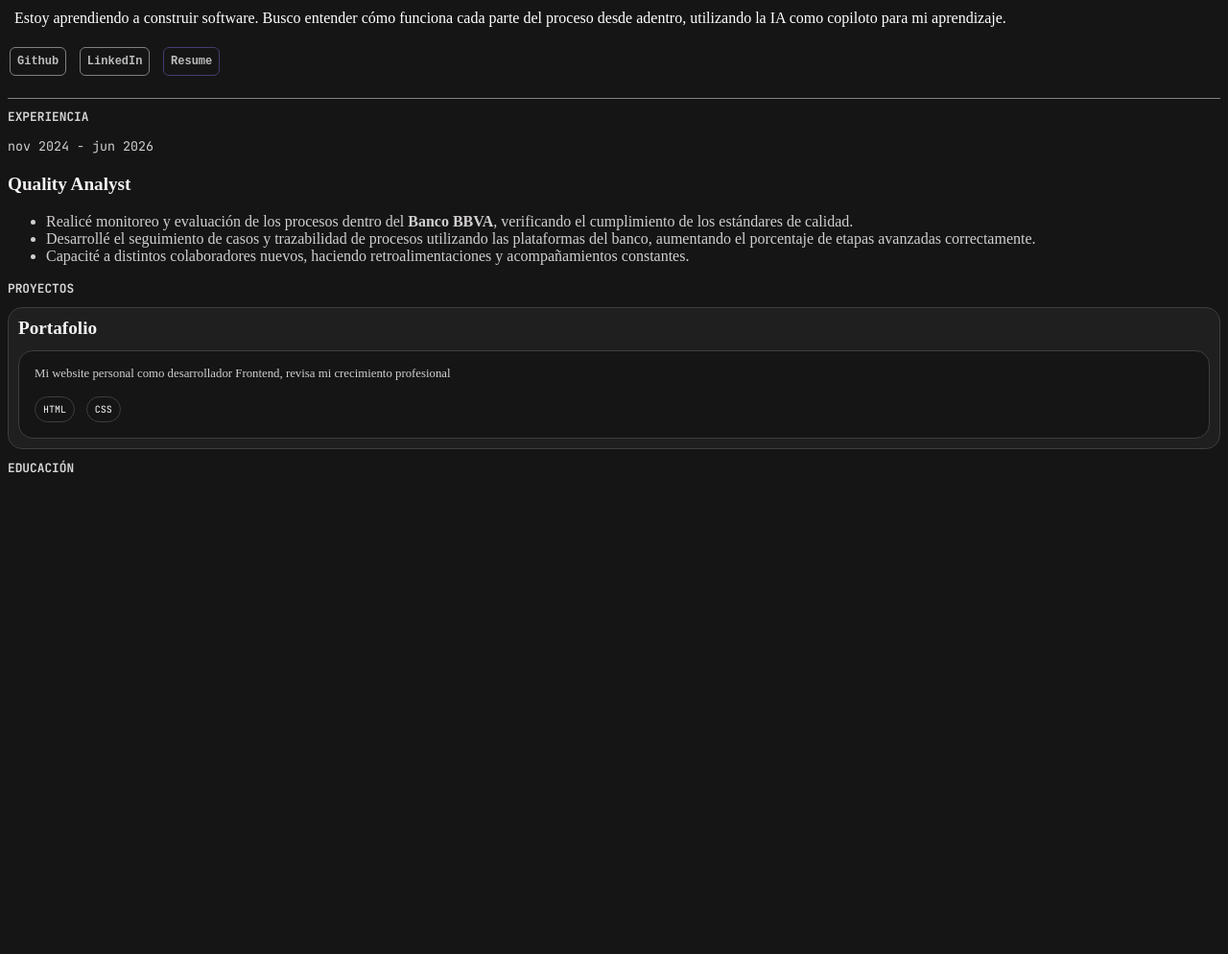
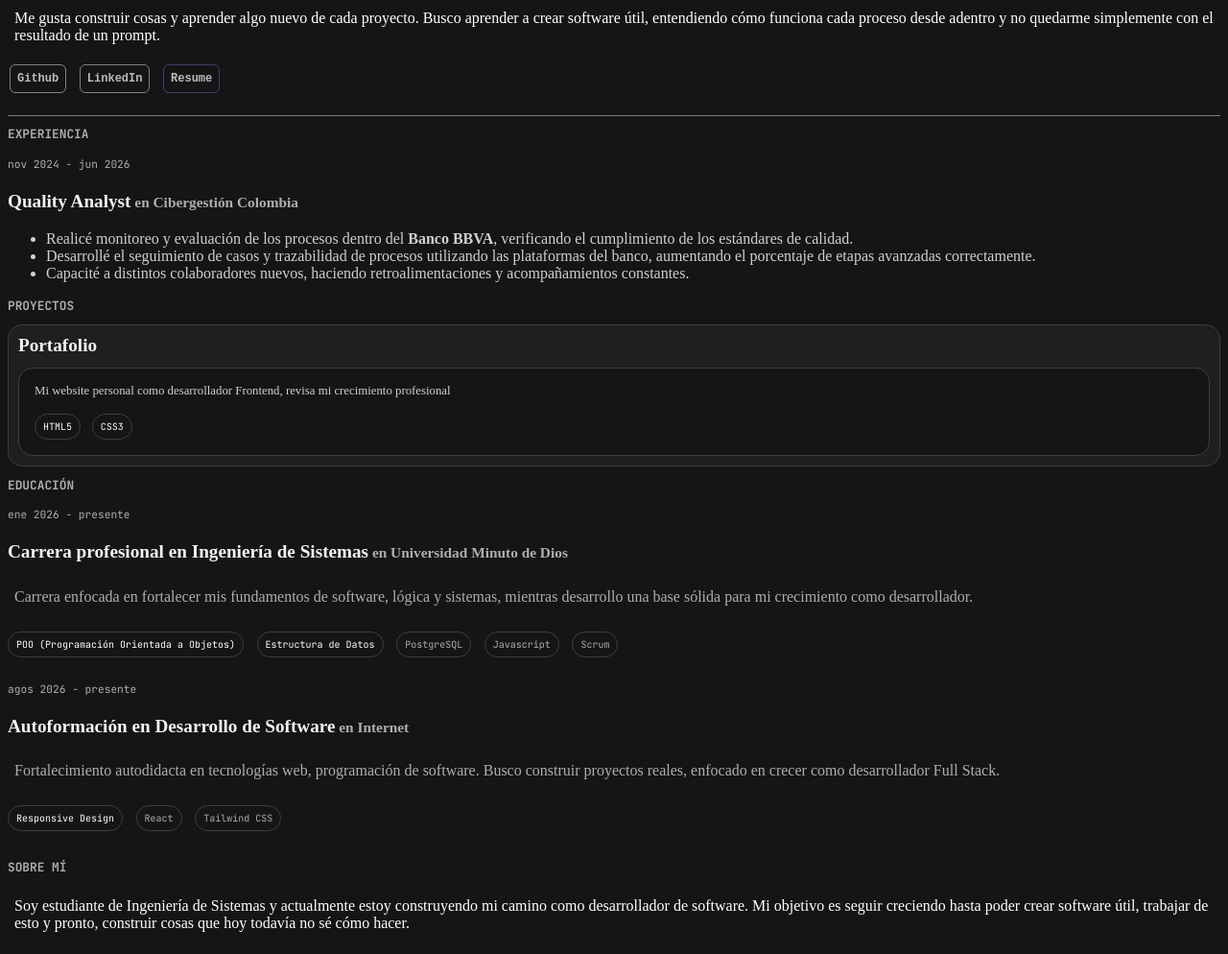
Before and after one commit to romerorandy/portfolio-demo, a plain HTML site: page index.html in a window 1280 px wide. Shown: the part 150-1144 px from the top of the page at 96% size. Before the commit the page ends 800 px from the top, so only its background shows below. Drawn offline with Linux system fonts and the light colour scheme; a web font is replaced by a local one.

Commit message:
feat: add education and about sections

```diff
--- a/index.html
+++ b/index.html
@@ -14,7 +14,7 @@
 
     <section id="descripcion" class="container">
      <h2>Desarrollador de Software</h2>
-     <p>Estoy aprendiendo a construir software. Busco entender cómo funciona cada parte del proceso desde adentro, utilizando la IA como copiloto para mi aprendizaje.</p>
+     <p>Me gusta construir cosas y aprender algo nuevo de cada proyecto. Busco aprender a crear software útil, entendiendo cómo funciona cada proceso desde adentro y no quedarme simplemente con el resultado de un prompt.</p>
      <nav>
         <a href="https://github.com/romerorandy" target="_blank">Github</a>
         <a href="https://www.linkedin.com/in/randy-val/" target="_blank">LinkedIn</a>
@@ -27,8 +27,8 @@
 
     <section id="experiencia" class="container">
        <h2 class="mintitle">EXPERIENCIA</h2>
-    <small>nov 2024 - jun 2026</small>
-       <h3>Quality Analyst</h3>
+    <small id="fechas">nov 2024 - jun 2026</small>
+       <h3>Quality Analyst<span class="institution"> en Cibergestión Colombia</span></h3>
        <ul>
         <li>Realicé monitoreo y evaluación de los procesos dentro del <strong>Banco BBVA</strong>, verificando el cumplimiento de los estándares de calidad.</li>
         <li>Desarrollé el seguimiento de casos y trazabilidad de procesos utilizando las plataformas del banco, aumentando el porcentaje de etapas avanzadas correctamente.</li>
@@ -42,14 +42,39 @@
             <h3>Portafolio</h3>
         <div class="card-content">
            <p>Mi website personal como desarrollador Frontend, revisa mi crecimiento profesional</p>
-           <span class="stack">HTML</span>
-           <span class="stack">CSS</span>
+           <span class="stack">HTML5</span>
+           <span class="stack">CSS3</span>
         </div>
         </div>
     </section>
 
     <section id="educacion" class="container">
         <h2 class="mintitle">EDUCACIÓN</h2>
+       <div>
+            <small id="fechas">ene 2026 - presente</small>
+            <h3>Carrera profesional en Ingeniería de Sistemas<span class="institution"> en Universidad Minuto de Dios</span></h3>
+            <p class="career-info">Carrera enfocada en fortalecer mis fundamentos de software, lógica y sistemas, mientras desarrollo una base sólida para mi crecimiento como desarrollador.</p>
+            <span class="stack">POO (Programación Orientada a Objetos)</span>
+            <span class="stack">Estructura de Datos</span>
+            <span class="stack-secondary">PostgreSQL</span>
+            <span class="stack-secondary">Javascript</span>
+            <span class="stack-secondary">Scrum</span>
+        </div>
+        <br>
+        <div>
+       <small id="fechas">agos 2026 - presente</small>
+
+            <h3>Autoformación en Desarrollo de Software<span class="institution"> en Internet</span></h3>
+            <p class="career-info">Fortalecimiento autodidacta en tecnologías web, programación de software. Busco construir proyectos reales, enfocado en crecer como desarrollador Full Stack.</p>
+            <span class="stack">Responsive Design</span>
+            <span class="stack-secondary">React</span>
+            <span class="stack-secondary">Tailwind CSS</span>
+            </div>
+    </section>
+    <br>
+    <section id="Sobre-mi" class="container">
+        <h2 class="mintitle">SOBRE MÍ</h2>
+        <p>Soy estudiante de Ingeniería de Sistemas y actualmente estoy construyendo mi camino como desarrollador de software. Mi objetivo es seguir creciendo hasta poder crear software útil, trabajar de esto y pronto, construir cosas que hoy todavía no sé cómo hacer.</p>
     </section>
 
 
--- a/styles/styles.css
+++ b/styles/styles.css
@@ -26,12 +26,18 @@ h3 {
     font-weight: bold;
     }
 
+    .institution {
+        font-size: 0.8em;
+        color: rgb(175, 174, 174);
+    }
+
 p {
     font-size: 1em;
     font-family: "NotoSerif", serif;
     padding: 7px;
     text-align:start
     }
+
 
 a{
     color: rgb(189, 188, 188);
@@ -84,7 +90,13 @@ li {
 .mintitle {
     font-family: "JetBrainsMono", serif;
     font-size: 0.8em;
+    color: rgb(175, 174, 174);
     }
+
+#fechas {
+    font-size: 0.7em;
+    color: rgb(175, 174, 174);
+}
 
     .card {
         background-color: rgb(32, 31, 31);
@@ -123,6 +135,19 @@ li {
         margin: 4px 4px 0 0;
     }
 
+    .stack-secondary {
+        display: inline-block;
+        color: rgb(175, 174, 174);
+        border: 1px solid rgb(63, 62, 62);
+        border-radius: 15px;
+        font-size: 10px;
+        padding: 6px 8px;
+        margin: 4px 4px 0 0;
+    }
+
+    .career-info {
+       color: rgb(175, 174, 174);
+    }
 
 @media (min-width: 720px){
 
```
